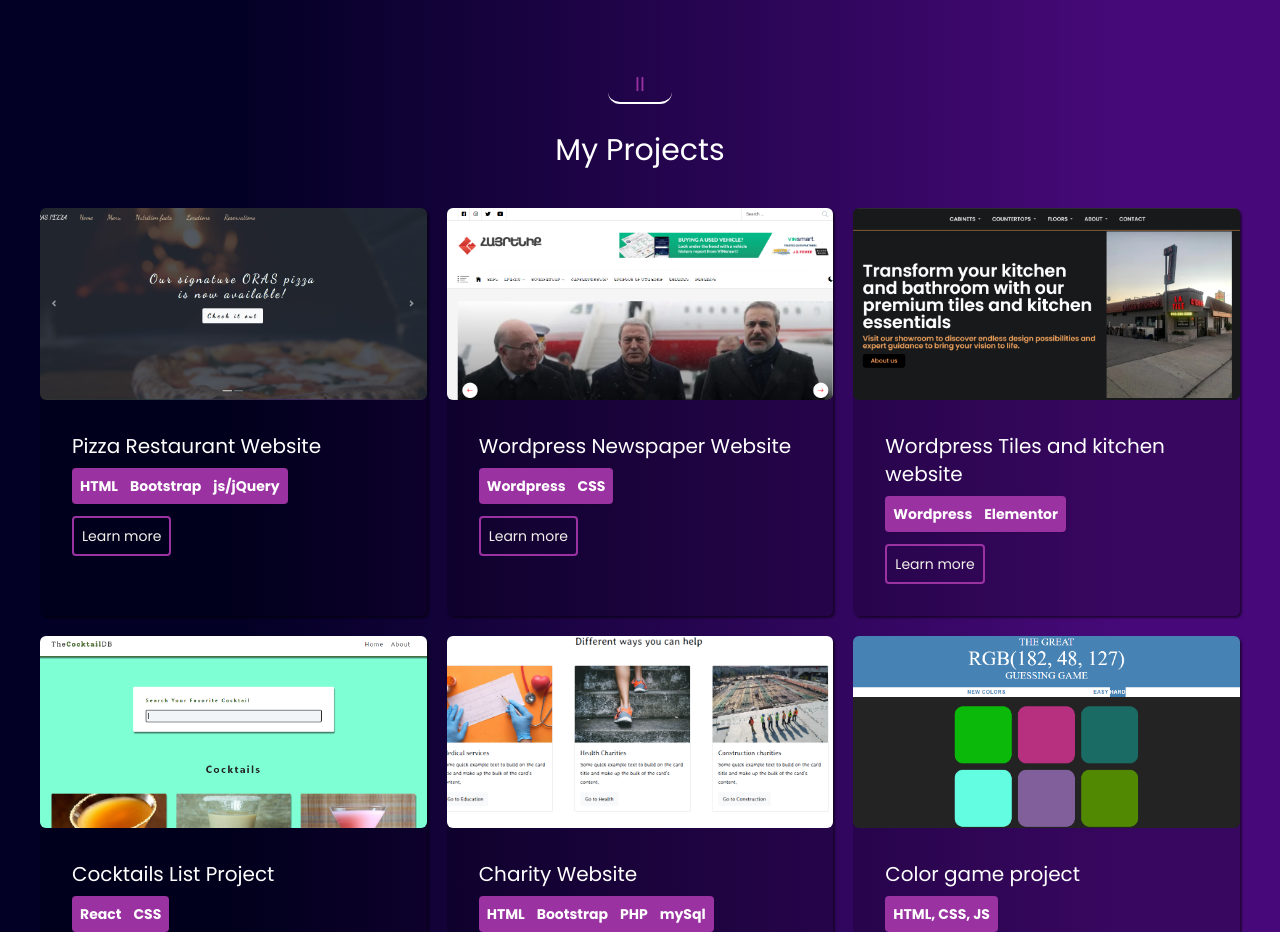
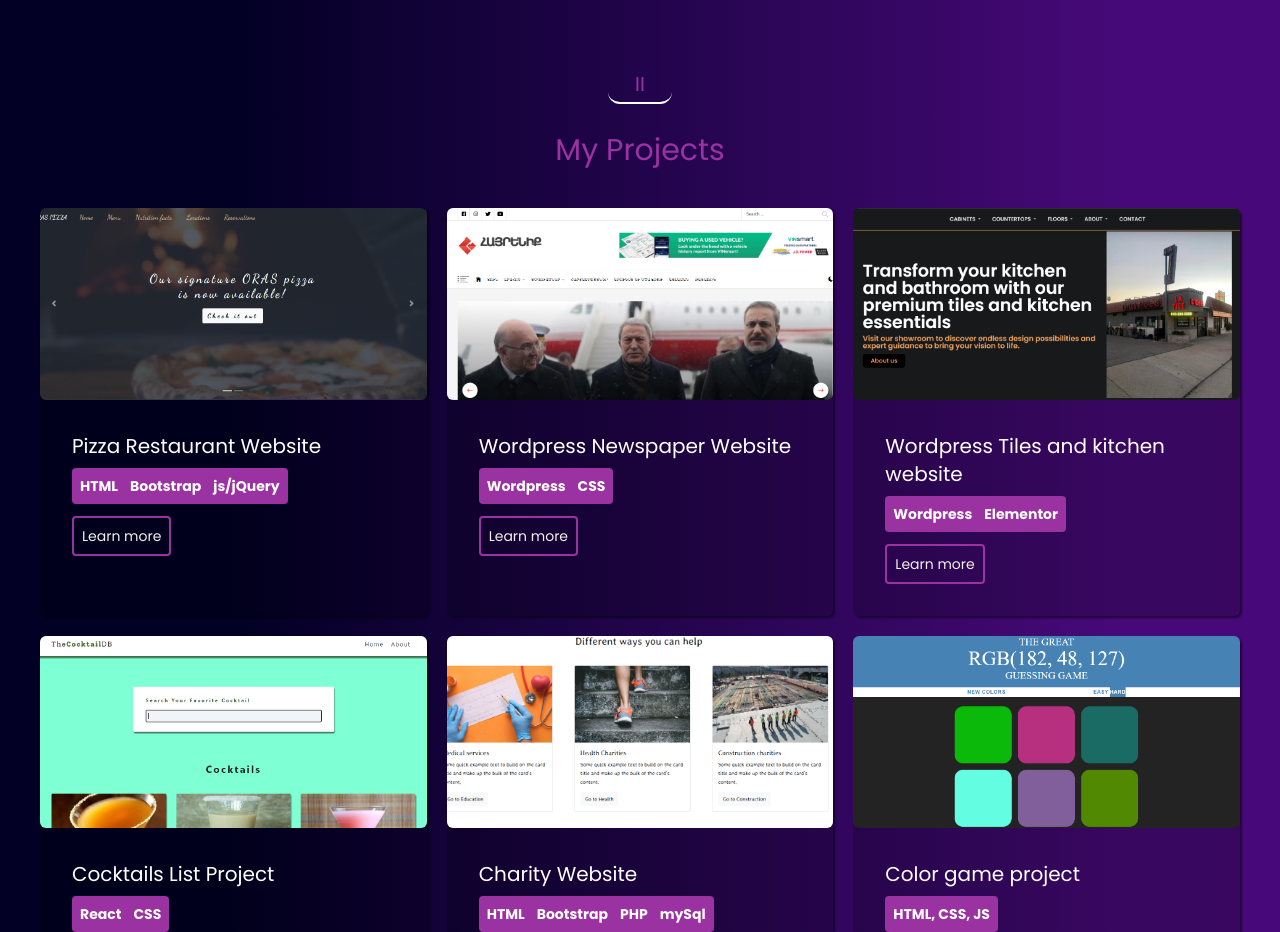
Before and after one commit to Varantt/Portfolio-website, a React (Vite) app: page / in a window 1280 px wide. Shown: the part 1660-2592 px from the top of the page. Built offline with nearby package versions, Linux system fonts and the light colour scheme.

Commit message:
text-color

```diff
--- a/src/components/Portfolio.jsx
+++ b/src/components/Portfolio.jsx
@@ -16,7 +16,7 @@
           II
         </span>
       </div>
-      <div className="text-center  text-xl md:text-3xl text-white ">
+      <div className="text-center  text-xl md:text-3xl text-darkViolet ">
         My Projects
       </div>
       <div className="flex flex-col md:flex-row items-center justify-center p-10  ">
```
